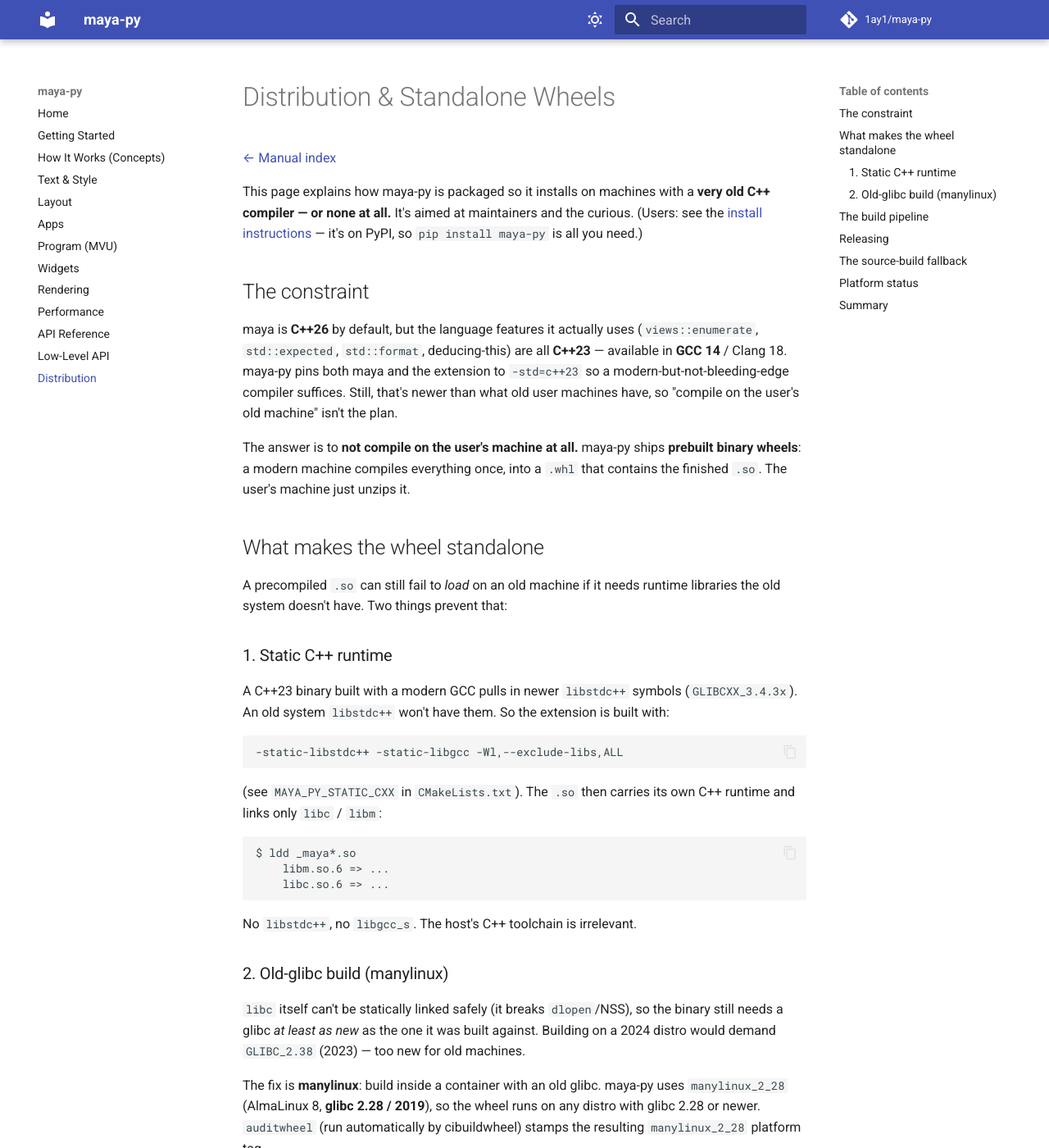
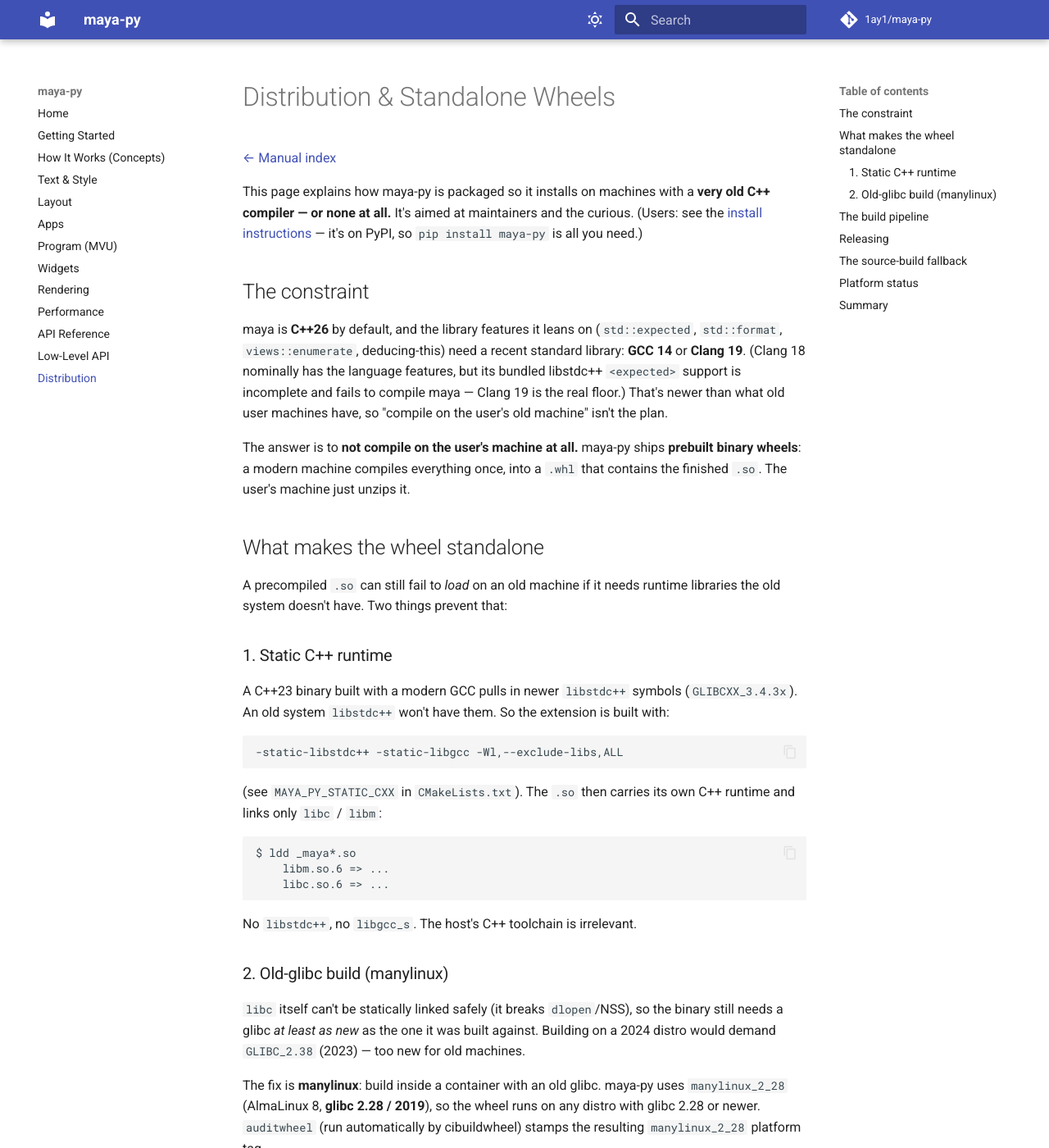
Before and after one commit to 1ay1/maya-py, an MkDocs documentation site: the page built from docs/distribution.md, in a window 1280 px wide and 1400 px high. Shown: the whole window at 82% size. Built offline with MkDocs 1.6.1 and Material for MkDocs 9.7.7, drawn with Linux system fonts in a browser that asks for light colours; comment, search, counter and statistics services are not loaded; some of the changed text lies outside the part shown.

Commit message:
docs: bump to 0.2.10, document Clang 19 floor, always-latest maya policy, and the Zed compat-repaint

```diff
--- a/docs/distribution.md
+++ b/docs/distribution.md
@@ -9,12 +9,13 @@
 
 ## The constraint
 
-maya is **C++26** by default, but the language features it actually uses
-(`views::enumerate`, `std::expected`, `std::format`, deducing-this) are all
-**C++23** — available in **GCC 14** / Clang 18. maya-py pins both maya and the
-extension to `-std=c++23` so a modern-but-not-bleeding-edge compiler suffices.
-Still, that's newer than what old user machines have, so "compile on the
-user's old machine" isn't the plan.
+maya is **C++26** by default, and the library features it leans on
+(`std::expected`, `std::format`, `views::enumerate`, deducing-this) need a
+recent standard library: **GCC 14** or **Clang 19**. (Clang 18 nominally has
+the language features, but its bundled libstdc++ `<expected>` support is
+incomplete and fails to compile maya — Clang 19 is the real floor.) That's
+newer than what old user machines have, so "compile on the user's old machine"
+isn't the plan.
 
 The answer is to **not compile on the user's machine at all.** maya-py ships
 **prebuilt binary wheels**: a modern machine compiles everything once, into a
@@ -63,6 +64,13 @@
 `pyproject.toml`'s `[tool.cibuildwheel]` section drives it; the GitHub Actions
 workflow `.github/workflows/wheels.yml` runs it on every `vX.Y.Z` tag.
 
+maya-py **tracks the latest maya** — `CMakeLists.txt` fetches `master` rather
+than a frozen commit, so each tagged wheel bundles whatever maya is current at
+build time. The guard against an upstream render change sneaking in is the
+golden snapshot (`tests/golden.txt`, checked by `scripts/check_golden.py` in
+CI); regenerate it with `--update` and commit the visual diff when maya changes
+output on purpose.
+
 The one wrinkle is the compiler: the `manylinux_2_28` image (AlmaLinux 8)
 ships **gcc-toolset-14**, which is exactly what maya-py needs (C++23). So
 `scripts/cibw_before_all.sh` simply enables that toolset inside the container
@@ -104,7 +112,7 @@
 If `pip` can't find a matching wheel (a Python/platform CI didn't cover), it
 builds the sdist. On an old compiler that would fail deep inside maya's
 templates, so `CMakeLists.txt` does a **preflight check**: if GCC < 14 (or
-Clang < 18), it aborts immediately with an actionable message pointing the
+Clang < 19), it aborts immediately with an actionable message pointing the
 user back to the prebuilt wheel.
 
 ## Platform status
@@ -122,5 +130,5 @@
 - Users: `pip install maya-py` — precompiled on Linux, Windows, and macOS
   (Apple Silicon), no compiler, works on old machines.
 - The `.so` is self-contained (static C++ runtime, old-glibc target).
-- Source builds need GCC 14+ / Clang 18+, and say so clearly if your compiler
+- Source builds need GCC 14+ / Clang 19+, and say so clearly if your compiler
   is too old.
```
Also changed, not shown: docs/getting-started.md (+1 -1 lines), docs/index.md (+1 -1 lines), docs/performance.md (+9 -0 lines).
